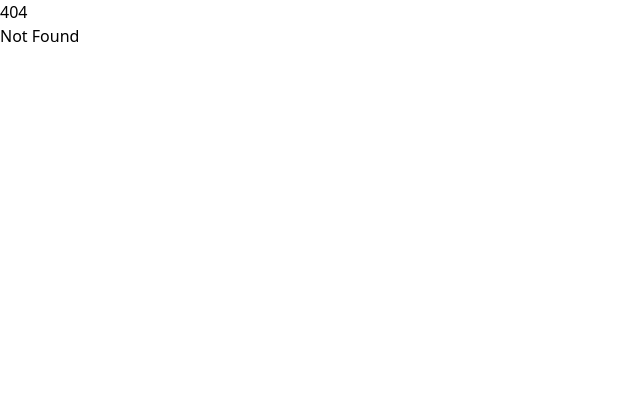
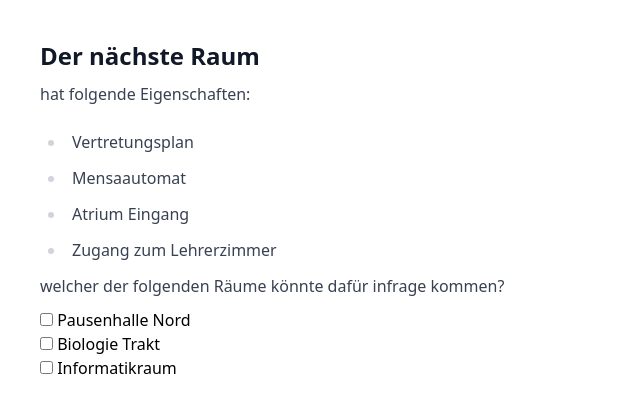
Before and after one commit to diepoe/heg-game, a SvelteKit app: page /template/schnitzeljagd in a window 1280 px wide. Before the commit this address had no page. Shown: the top 412 px of the page, without its empty margins (0-640 px from the left). Built offline with nearby package versions, Linux system fonts and the light colour scheme.

Commit message:
Checkbox Test

```diff
--- /dev/null
+++ b/src/routes/template/schnitzeljagd/+page.svelte
@@ -0,0 +1,47 @@
+<script lang="ts">
+	import { Toast } from '@capacitor/toast';
+
+	function showToast(roomname: string,correct:boolean) {
+        let antwort: string = "";
+        if (correct == true){
+            antwort = "richtig";
+
+        }
+        else {
+            antwort = "falsch";
+        }
+
+		Toast.show({
+			text: "Die Antwort ist" + antwort +  "!"
+		});
+	}
+</script>
+<div class="p-10 bg-white rounded-xl space-y-2 w-full">
+	<heading class="prose">
+		<h2>Der nächste Raum</h2>
+	</heading>
+	<section class="prose">
+		<p>hat folgende Eigenschaften:</p>
+		<ul>
+			<li>Vertretungsplan</li>
+			<li>Mensaautomat</li>
+			<li>Atrium Eingang</li>
+			<li>Zugang zum Lehrerzimmer</li>
+		</ul>
+	</section>
+	<section class="prose">welcher der folgenden Räume könnte dafür infrage kommen?</section>
+	<ul>
+		<li>
+			<input type="checkbox" on:click={()=>showToast("Pausenhalle Nord", true)}/>
+			Pausenhalle Nord
+		</li>
+		<li>
+			<input type="checkbox" />
+			Biologie Trakt
+		</li>
+		<li>
+			<input type="checkbox" />
+			Informatikraum
+		</li>
+	</ul>
+</div>
```
